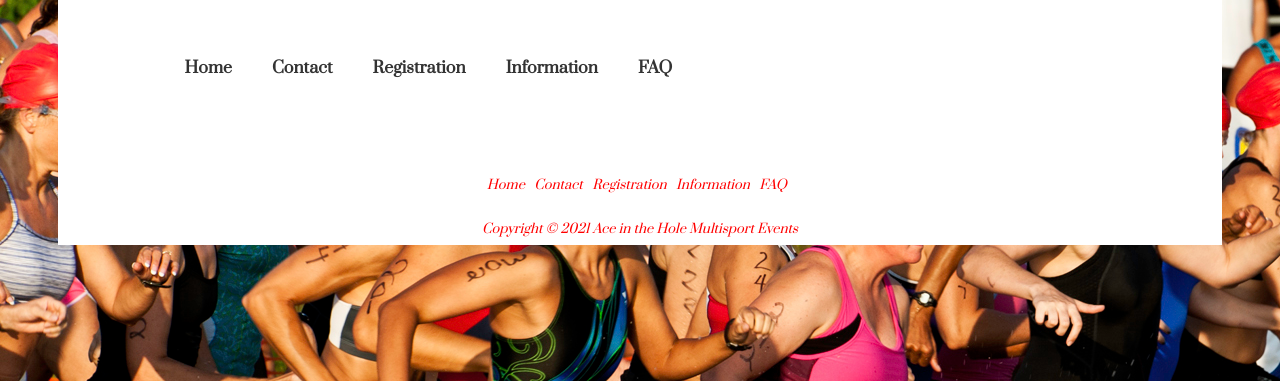
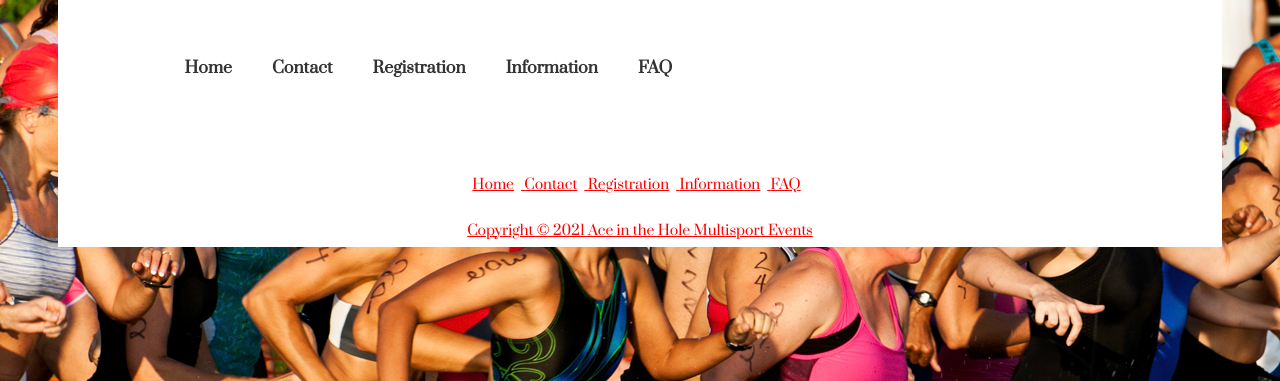
Before and after one commit to ms-evie/works-in-progress, a PHP site: page /index.php in a window 1280 px wide. Shown: the part 419-800 px from the top of the page. Run offline with PHP 8.4, Linux system fonts and the light colour scheme; data that the repository does not hold is empty.

Commit message:
Add files via upload

```diff
--- a/css/navigation.css
+++ b/css/navigation.css
@@ -14,7 +14,7 @@ Programmer: Evelyn Vasquez
     list-style-type: none;
     margin-top: 0;
     padding-left: 0;
-    overflow: hidden;
+    overflow: auto;
 }
 
 /* space between lines */
--- a/css/style.css
+++ b/css/style.css
@@ -195,8 +195,8 @@ a.reserve div {
 footer {
   color: #FF0000;
   margin-bottom: 7px;
-  font-size: 0.8em;
-  font-style: italic;
+  font-size: 14px;
+  text-decoration: underline;
   padding-top: 30px;
   padding-bottom: 10px;
   text-align: center;
--- a/css/style.less
+++ b/css/style.less
@@ -250,8 +250,8 @@ a.reserve div {
 footer {
     color: @footerColor;
 	margin-bottom: 7px;
-    font-size: .8em;
-	font-style: italic;
+    font-size: 14px;
+	text-decoration: underline;
     padding-top: 30px;
     padding-bottom: 10px;
     text-align: center;
@@ -313,13 +313,13 @@ form {
         padding: 0;
     }
 
-     nav li {
+    nav li {
         display: block;
         margin: 0;
         padding: 0;
     }
 
-     main {
+    main {
         padding-top: .1em;
         padding-right: 0;
         padding-bottom: .1em;
@@ -327,11 +327,11 @@ form {
     }
 
 
-     main ul {
+    main ul {
         list-style-position: outside;
     }
 
-     footer {
+    footer {
         padding: 0;
     }
 
```
